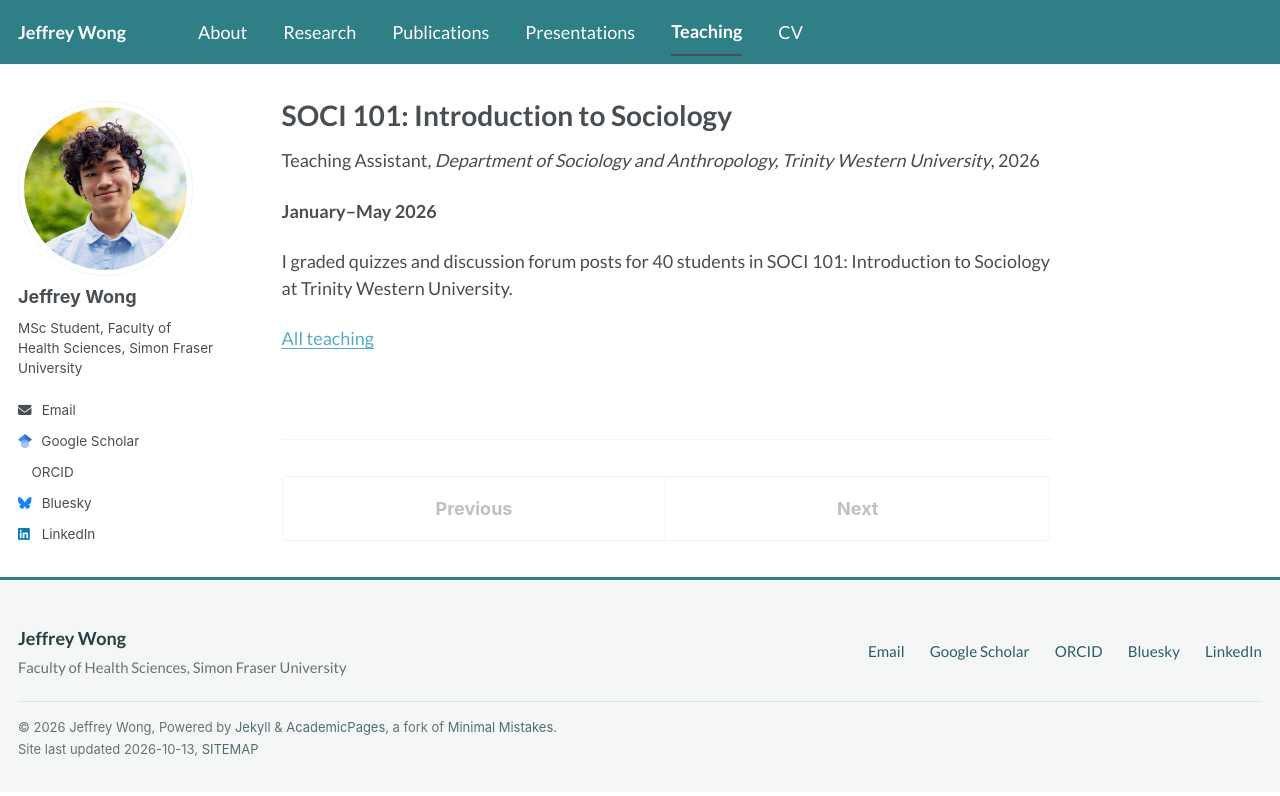
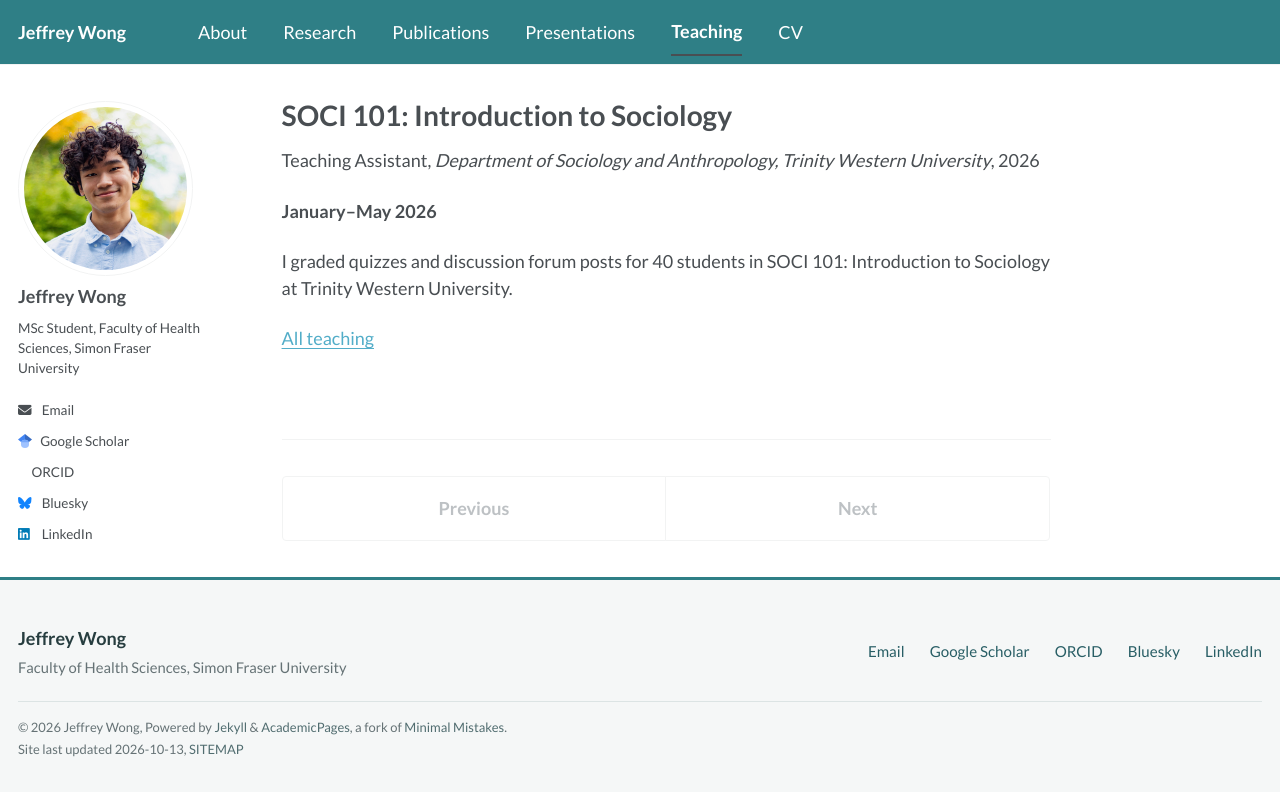
Before and after one commit to itsjeffreywong/itsjeffreywong.github.io, a Jekyll site: the page built from _teaching/2026-soci-101.md, in a window 1280 px wide. Shown: the top 796 px of the page. Built offline with Jekyll 4.4.1, drawn with Linux system fonts in a browser that asks for light colours; a style sheet for code colours, icons or effects is not loaded.

Commit message:
Set Lato as theme typography for all components

```diff
--- a/_sass/_themes.scss
+++ b/_sass/_themes.scss
@@ -15,7 +15,7 @@ $indent-var                 : 1.3em;
 
 /* System typefaces */
 $serif                      : Georgia, Times, serif;
-$sans-serif                 : -apple-system, ".SFNSText-Regular", "San Francisco", "Roboto", "Segoe UI", "Helvetica Neue", "Lucida Grande", Arial, sans-serif;
+$sans-serif                 : "Lato", Arial, sans-serif;
 $monospace                  : Monaco, Consolas, "Lucida Console", monospace;
 
 /* Sans serif typefaces */
@@ -41,7 +41,7 @@ $type-size-8                : 0.625em;  // ~10px
 
 $global-font-family         : $sans-serif;
 $header-font-family         : $sans-serif;
-$caption-font-family        : $serif;
+$caption-font-family        : $sans-serif;
 
 /* ==========================================================================
    Breakpoints
```
